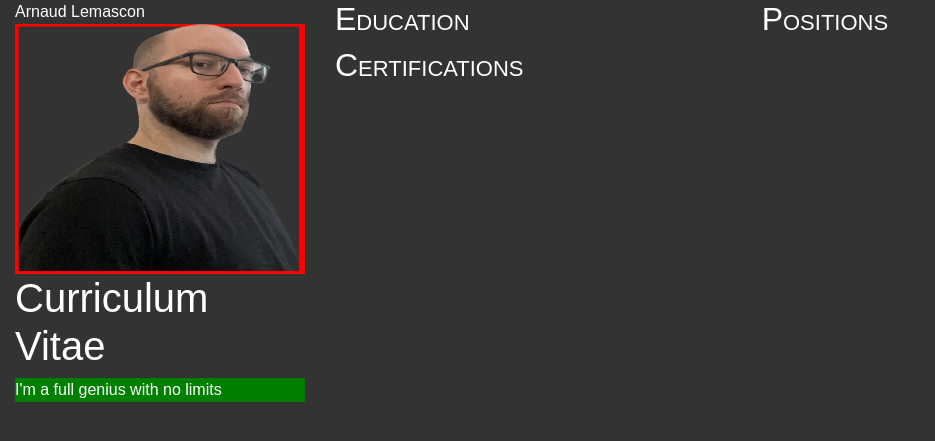
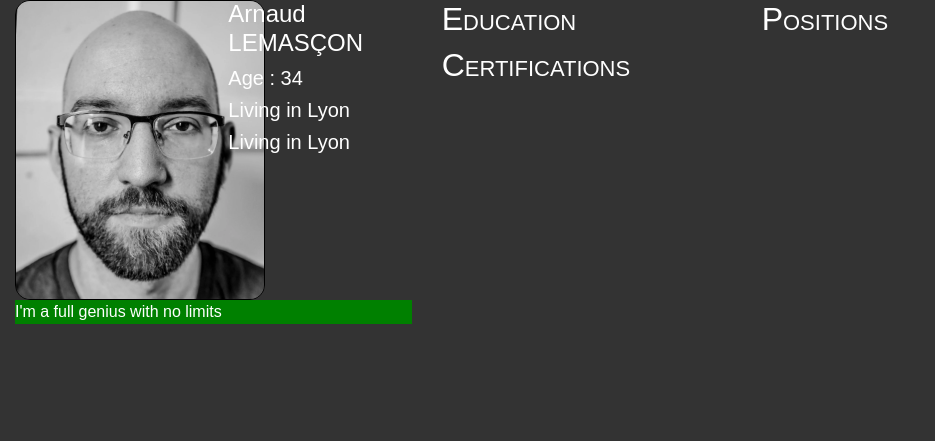
Before and after one commit to SmurfNess/smurfness.github.io, a PHP site: page /cv.html in a window 1280 px wide. Shown: the top 441 px of the page, without its empty margins (0-935 px from the left). Run offline with PHP 8.4, Linux system fonts and the light colour scheme; some libraries are stand-ins or nearby versions.

Commit message:
v21062023

```diff
--- a/cv.html
+++ b/cv.html
@@ -26,11 +26,23 @@
 		width:100vw;
 		}
 
-		img{
-		position:relative;
-		height:250px;
-		width:100%;
+    .image-container {
+  width: 250px; /* Ajustez la largeur selon vos besoins */
+  height: 300px; /* Ajustez la hauteur selon vos besoins */
+  border: 1px solid #000; /* Ajoute une bordure à votre cadre */
+  overflow: hidden; /* Masque tout contenu dépassant les limites du conteneur */
+  position: relative; /* Permet de positionner l'image à l'intérieur du conteneur */
+  border-radius: 15px;
 }
+
+.image-container img {
+  position: absolute; /* Positionne l'image à l'intérieur du conteneur */
+  top: 55%; /* Place l'image au centre verticalement */
+  left: 55%; /* Place l'image au centre horizontalement */
+  width: 115%;
+  transform: translate(-50%, -50%) rotate(3deg); /* Déplace l'image de 50% vers la gauche et le haut, puis la fait pivoter de 10 degrés */
+}
+
 
         h2 {
             font-variant: small-caps;
@@ -73,33 +85,50 @@
 		left:2%;
 		color:red;
 		}
+
+    .col-6{
+      background-color: green;
+    }
     </style>
 </head>
 <body>
   <div class="container">
     <div class="row">
-			<div class="col-3">
-				Arnaud Lemascon
-				<img src="/assets/pictures/portrait5.webp">
-				<h1>Curriculum Vitae</h1>
-                <!-- Add your description content here -->
+        <div class="col-4 information">
+            <div class="row">
+                <div class="col-2">
+                    <div class="image-container">
+                        <img src="assets/pictures/cv.webp" alt="Mon portrait par Mélanie Kosowski">
+                    </div>
+                </div>
+                <div class="col-2">
+                    <div class="cvinformation">
+                        <h4>Arnaud LEMASÇON</h4>
+                        <h5><div class="calcul" id="resultat"></div></h5>
+                        <h5>Living in Lyon</h5>
+                        <h5>Living in Lyon</h5>
+                    </div>
+                </div>
+            </div>
+
             <div class="description">I'm a full genius with no limits</div>
         </div>
-            <div class="col-4">
-
+        <div class="col-3">
             <div class="EducationContainer">
-                    <h2>Education </h2>
+                <h2>Education</h2>
             </div>
             <div class="certificationsContainer">
-                    <h2>Certifications </h2>
+                <h2>Certifications</h2>
             </div>
         </div>
-            <div class="col-4"><h2>Positions</h2>
+        <div class="col-4">
+            <h2>Positions</h2>
             <div id="cvContainer"></div>
         </div>
-			<div class=col-1"></div>
+        <div class="col-1"></div>
     </div>
 </div>
+
 
     <script src="https://unpkg.com/xlsx/dist/xlsx.full.min.js"></script>
     <script>
@@ -212,8 +241,9 @@ function generateLinkedInCertifications(data) {
   const linkedInCountElement = document.querySelector('.certificationsContainer');
   linkedInCountElement.innerHTML = `
     <h2>Certifications</h2>
-    <div>${linkedInCount} LinkedIn learning ont été validés</div>
     <ul>${listTemplate}</ul>
+    <div>and ${linkedInCount} LinkedIn learning have been approved</div>
+
   `;
 }
 
@@ -277,7 +307,12 @@ function formatDate(rawDate) {
         // Call the CV generation function on page load
         window.addEventListener('load', generateCVOnLoad);
 
+        var anneeEnCours = new Date().getFullYear();
+    var anneeInitiale = 1989;
+    var resultat = anneeEnCours - anneeInitiale;
 
+    var divResultat = document.getElementById("resultat");
+    divResultat.textContent = "Age : " + resultat;
     </script>
 </body>
 </html>
--- a/index.html
+++ b/index.html
@@ -182,7 +182,7 @@
         <div class="col-4 minime">
           <div class="minime-head"></div>
         </div>
-        <div class="col-8 talking"></div>
+        <div class="col-8 talking"><a href="cv.html" target="_blank">Generate my cv</a></div>
       </div>
     </div>
 
```
Also changed, not shown: assets/css/style-r.css (+13 -7 lines), assets/pictures/cv.webp (added), assets/pictures/insert1.webp (deleted). Lines whose indentation alone changed are shown as unchanged.
